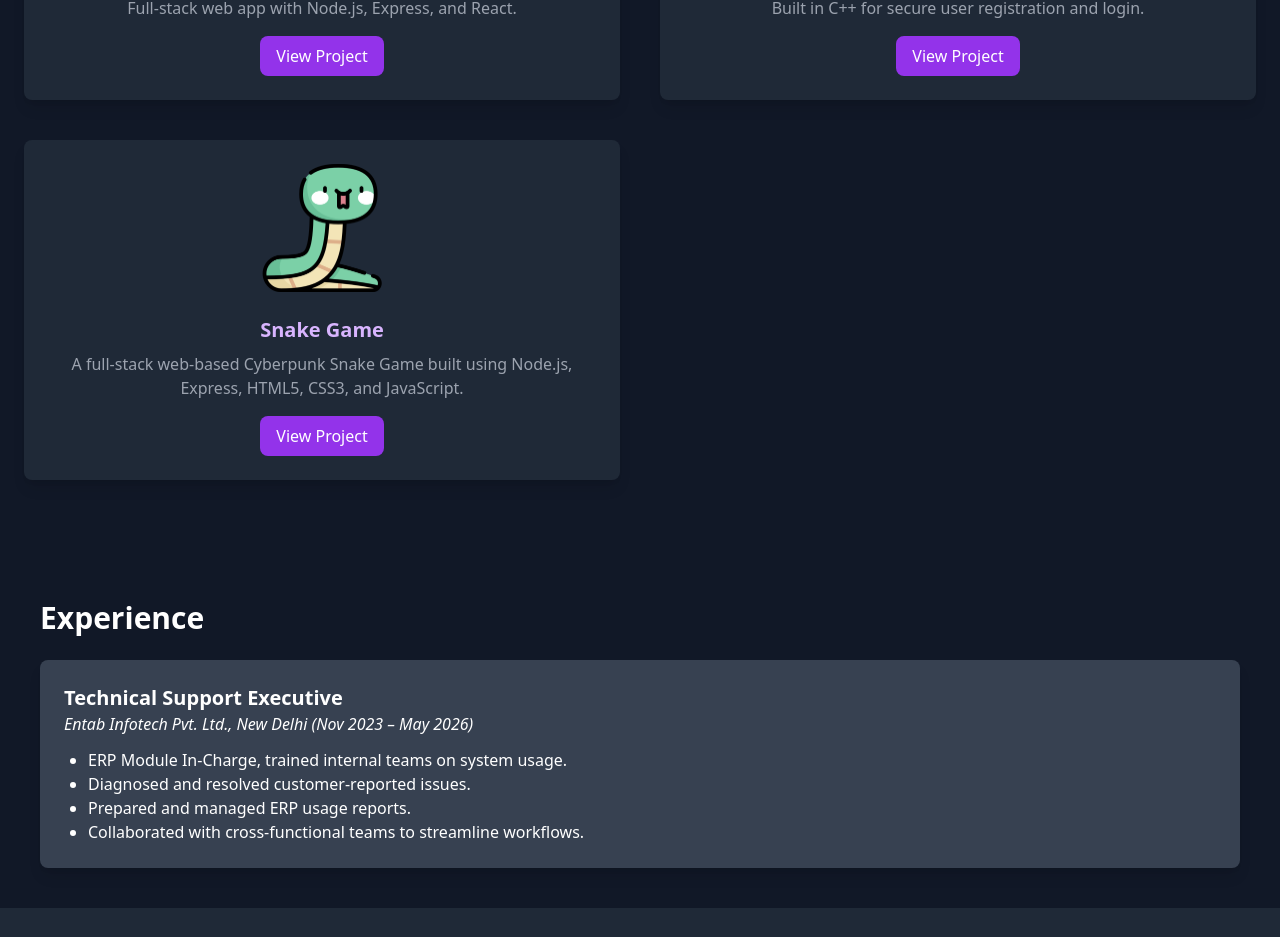
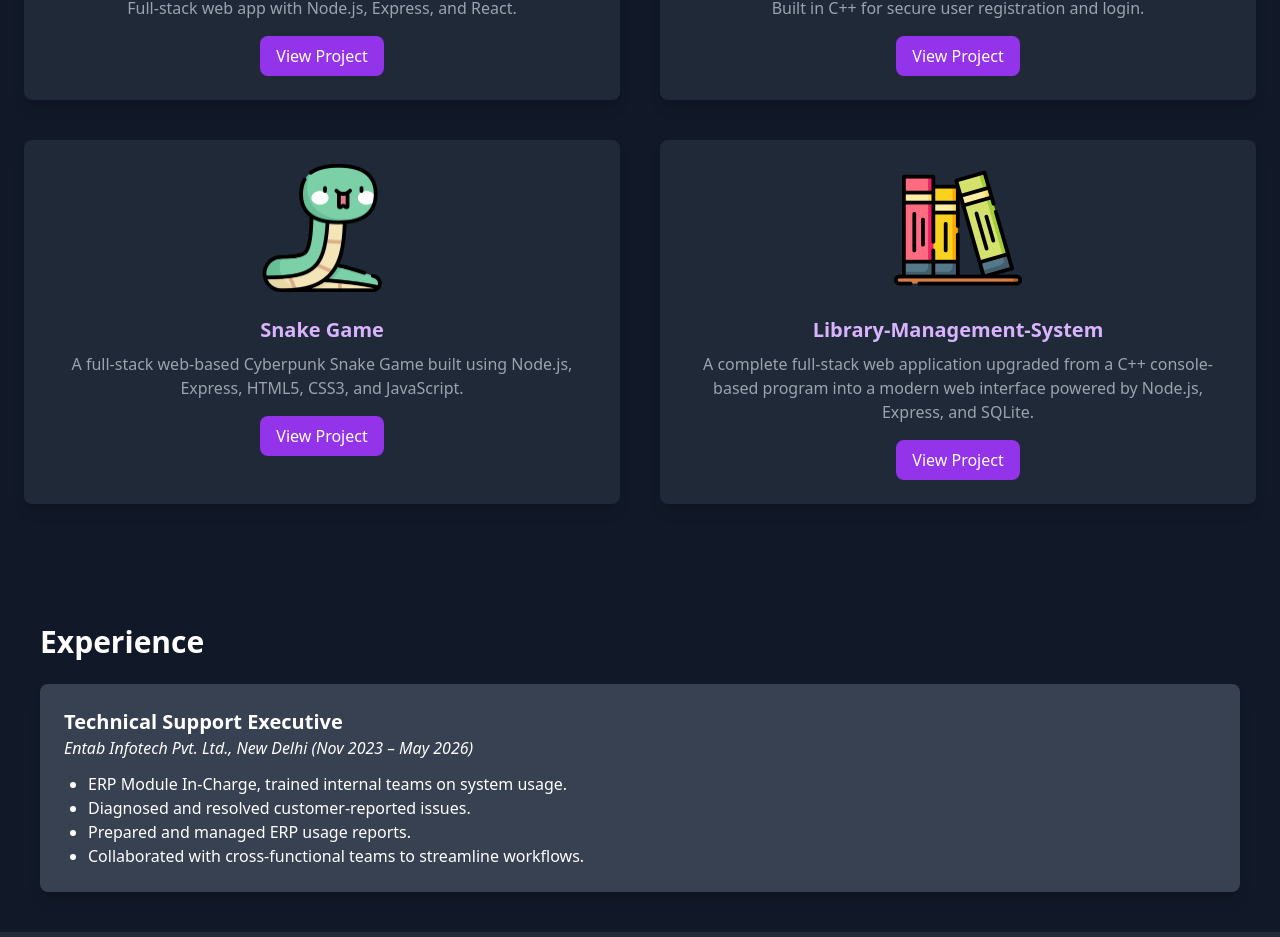
Before and after one commit to Rahul-manjhi/RahulManjhi-portfolio, a React (Create React App) app: page / in a window 1280 px wide. Shown: the part 2432-3369 px from the top of the page. Built offline with nearby package versions, Linux system fonts and the light colour scheme.

Commit message:
Added Library Management and Project url

```diff
--- a/src/components/Projects.jsx
+++ b/src/components/Projects.jsx
@@ -6,32 +6,46 @@ function Projects() {
       title: "AI Voice Assistant",
       description: "Python-based assistant with speech-to-text, text-to-speech, and Gemini AI integration; deployed via Flask.",
       image: process.env.PUBLIC_URL + "/Aichatbot.png",
-      link: "https://github.com/Rahul-manjhi"
+      // link: "https://github.com/Rahul-manjhi"
+      link: "https://github.com/Rahul-manjhi/Beginner-level-python-chatbot-project"
     },
     {
       title: "Full-Stack Todo App",
       description: "Built with Spring Boot (Java), REST APIs, and a JavaScript frontend.",
       image: process.env.PUBLIC_URL + "/TodoApp.png",
-      link: "https://github.com/Rahul-manjhi"
+      // link: "https://github.com/Rahul-manjhi"
+      link: "https://github.com/Rahul-manjhi/Full-Stack-Todo-App"
     },
     {
       title: "Employee Management System",
       description: "Full-stack web app with Node.js, Express, and React.",
       image: process.env.PUBLIC_URL + "/EmployeeManagement.png",
-      link: "https://github.com/Rahul-manjhi"
+      // link: "https://github.com/Rahul-manjhi"
+      link:"https://github.com/Rahul-manjhi/Employee-Management-System"
     },
     {
       title: "Registration & Login System",
       description: "Built in C++ for secure user registration and login.",
       image: process.env.PUBLIC_URL + "/RegistrationLogin.png",
+      // link: "https://github.com/Rahul-manjhi"
       link: "https://github.com/Rahul-manjhi"
     },
     {
       title: "Snake Game",
       description: "A full-stack web-based Cyberpunk Snake Game built using Node.js, Express, HTML5, CSS3, and JavaScript.",
       image: process.env.PUBLIC_URL + "/snake.png",
-      link: "https://github.com/Rahul-manjhi"
+      // link: "https://github.com/Rahul-manjhi"
+      link: "https://github.com/Rahul-manjhi/Snake-Game"
     },
+
+    {
+      title: "Library-Management-System",
+      description: "A complete full-stack web application upgraded from a C++ console-based program into a modern web interface powered by Node.js, Express, and SQLite.",
+      image: process.env.PUBLIC_URL + "/library.png",
+      // link: "https://github.com/Rahul-manjhi"
+      link: "https://github.com/Rahul-manjhi/Library-Management-System"
+    },
+
   ];
 
   return (
```
Also changed, not shown: public/Library.png (added), 13 other files (tests, documents, lock files or other folders).
